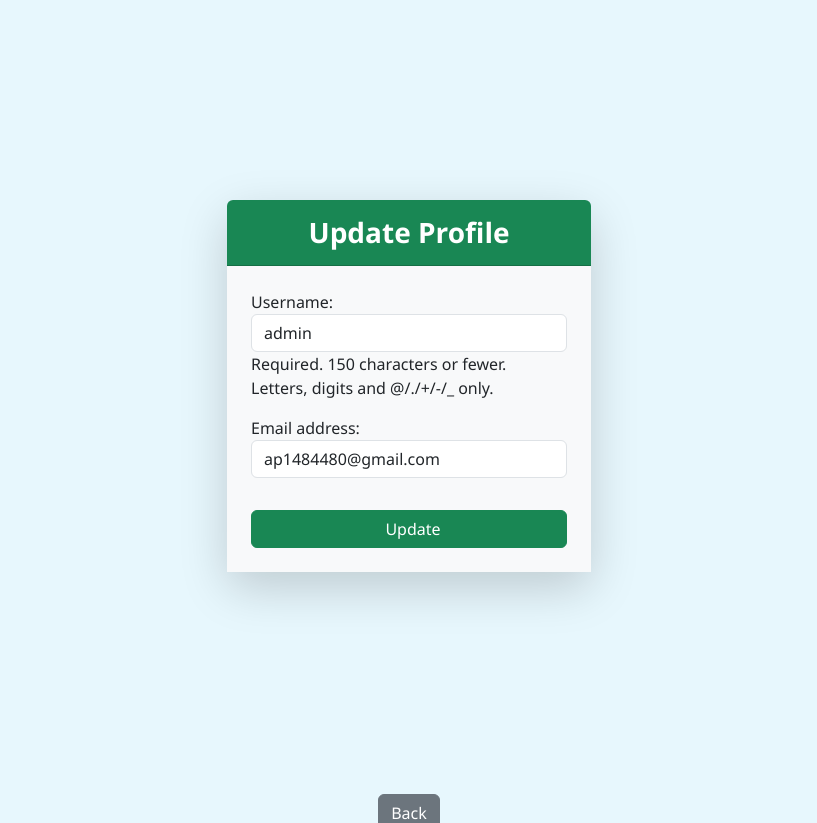
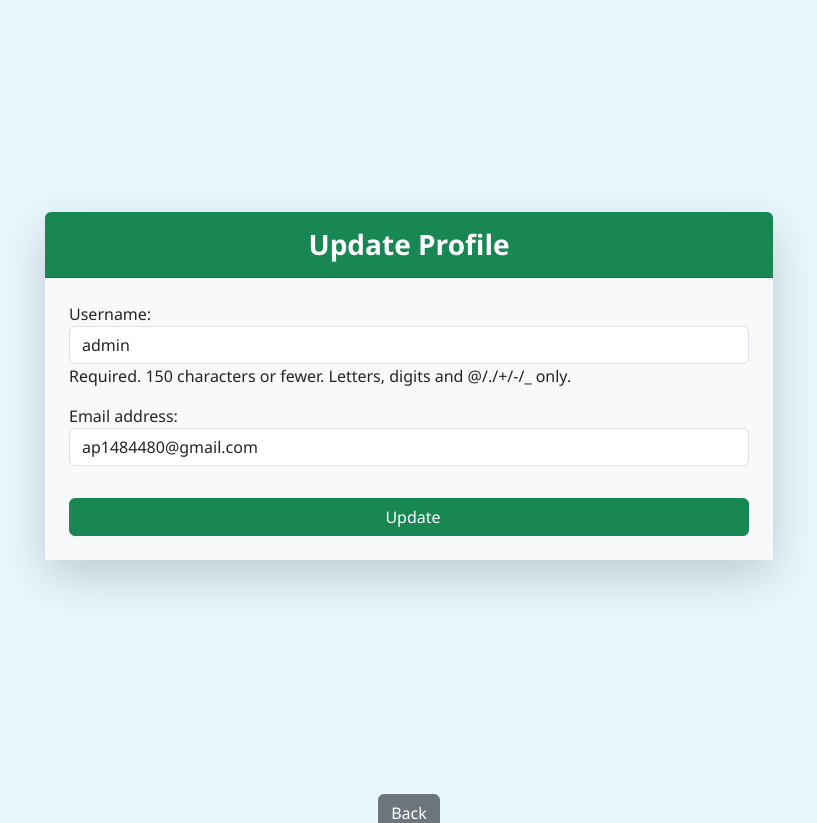
Before and after one commit to Kangaeruhito14/EduLearn_-A_Demo_Django_Project-, a Django app: page /courses/profile/ in a window 1280 px wide. Shown: the part 166-989 px from the top of the page, without its empty margins (231-1048 px from the left). Run offline with Django 5.2, Linux system fonts and the light colour scheme; a user stored in the database is signed in; some libraries are stand-ins or nearby versions.

Commit message:
Update commit-all-edit-23

```diff
--- a/Templates/courses/profile.html
+++ b/Templates/courses/profile.html
@@ -3,7 +3,7 @@
 
 {% block content %}
 <div class="container d-flex justify-content-center align-items-center min-vh-100" style="padding-top: 0; padding-bottom: 0;">
-    <div class="col-md-5 col-lg-4">
+    <div class="col-md-9 col-lg-8">
         <div class="card shadow-lg border-0 animate__animated animate__fadeIn">
             <div class="card-header bg-success text-white text-center py-3 rounded-top">
                 <h3 class="mb-0 fw-bold">Update Profile</h3>
```
